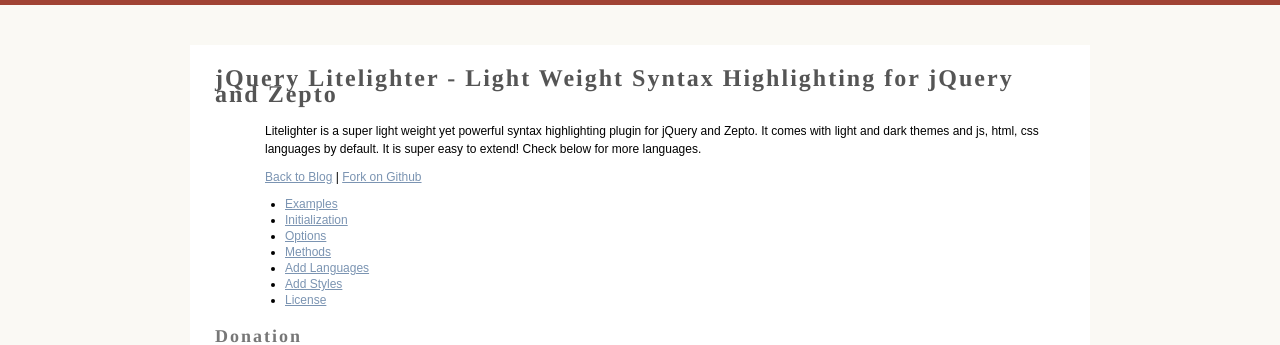
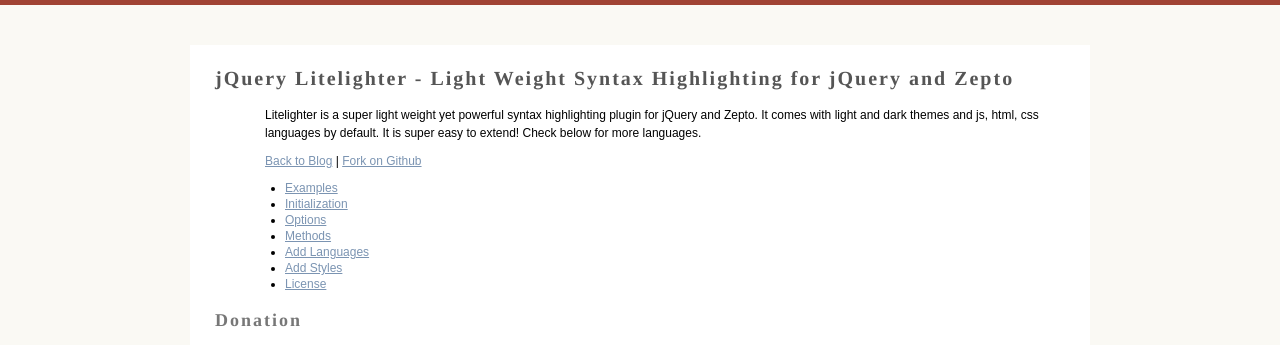
Before and after one commit to trentrichardson/jQuery-Litelighter, a plain HTML site: page index.html in a window 1280 px wide. Shown: the top 345 px of the page. Drawn offline with nearby package versions, Linux system fonts and the light colour scheme.

Commit message:
Fix style

```diff
--- a/index.html
+++ b/index.html
@@ -23,7 +23,7 @@
 				text-align: center;
 			}
 			noscript{ color: #ff0000; font-weight: bold; }
-			h1{ font-family: Times, serif; color: #555; margin: 0 0 20px -50px; letter-spacing: 2px; }
+			h1{ font-family: Times, serif; color: #555; margin: 0 0 20px -50px; letter-spacing: 2px; font-size: 20px; }
 			h2{ font-family: Times, serif; color: #777; margin: 0 0 20px -50px; letter-spacing: 2px; }
 			p{ line-height: 18px; margin: 10px 0; }
 			a{ color: #7B94B2; }
```
Also changed, not shown: languages.html (+1 -1 lines).
